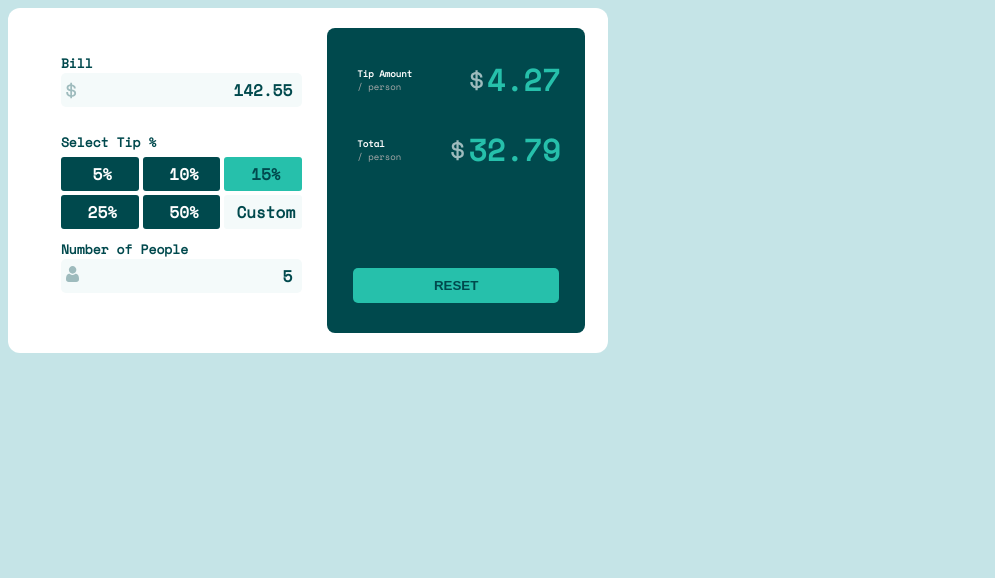
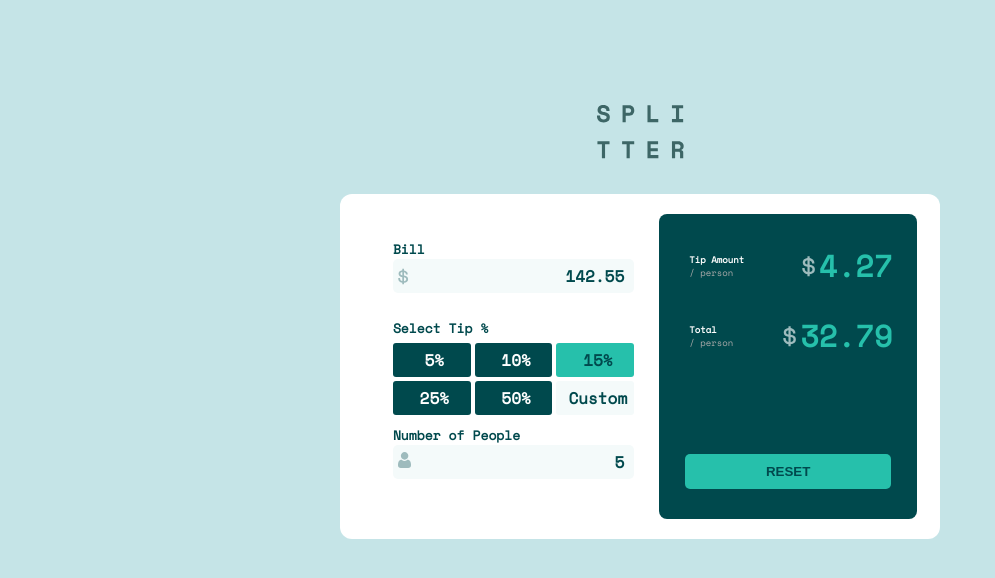
Before and after one commit to paulwritescode/Lobster-TheJituTraining, a plain HTML site: page Calculator-App/file.html in a window 1280 px wide. Shown: the whole page, without its empty margins (0-995 px from the left). Drawn offline with nearby package versions, Linux system fonts and the light colour scheme.

Commit message:
top-logo added

```diff
--- a/Calculator-App/file.css
+++ b/Calculator-App/file.css
@@ -4,7 +4,17 @@
 
 body {
   font-family: Space Mono;
+  display: flex;
+  flex-direction: column;
+  align-items: center;
+  justify-content: center;
+  margin-top: 70px;
 }
+/* top logo */
+.toplogo {
+  margin: 35px;
+}
+
 /* Color to the divs */
 body {
   background-color: hsl(185, 41%, 84%);
--- a/Calculator-App/file.html
+++ b/Calculator-App/file.html
@@ -7,6 +7,7 @@
     <title>Calculator</title>
 </head>
 <body>
+    <img class="toplogo" src="images/logo.svg" alt="">
     <div class="mothercontainer">
         <div class="left">
 
```
